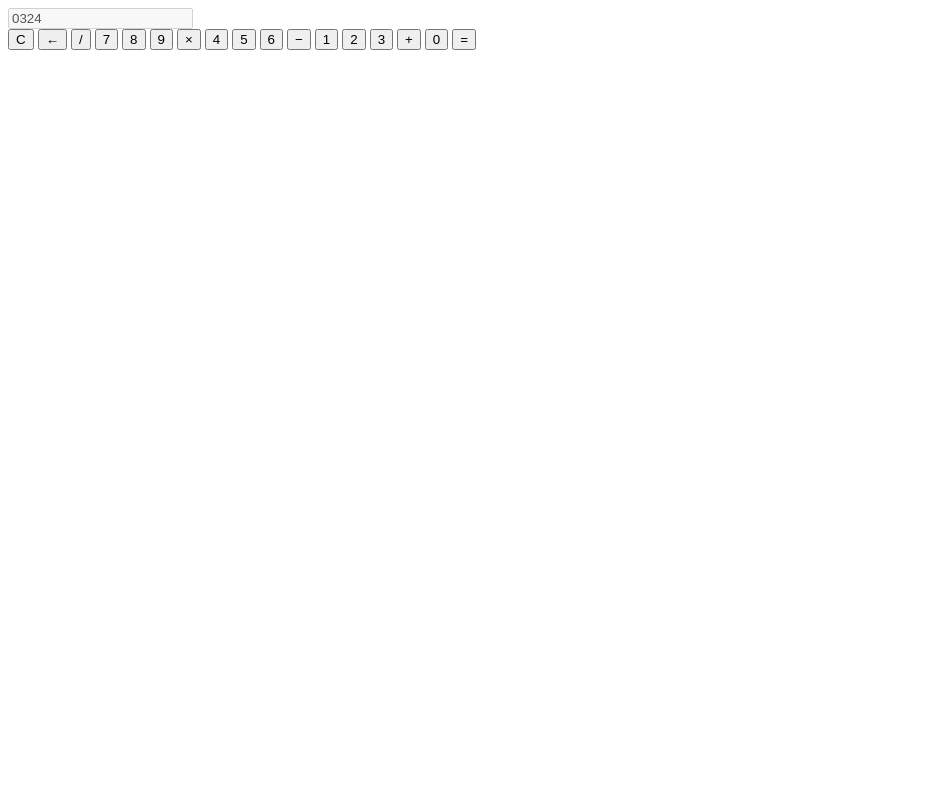
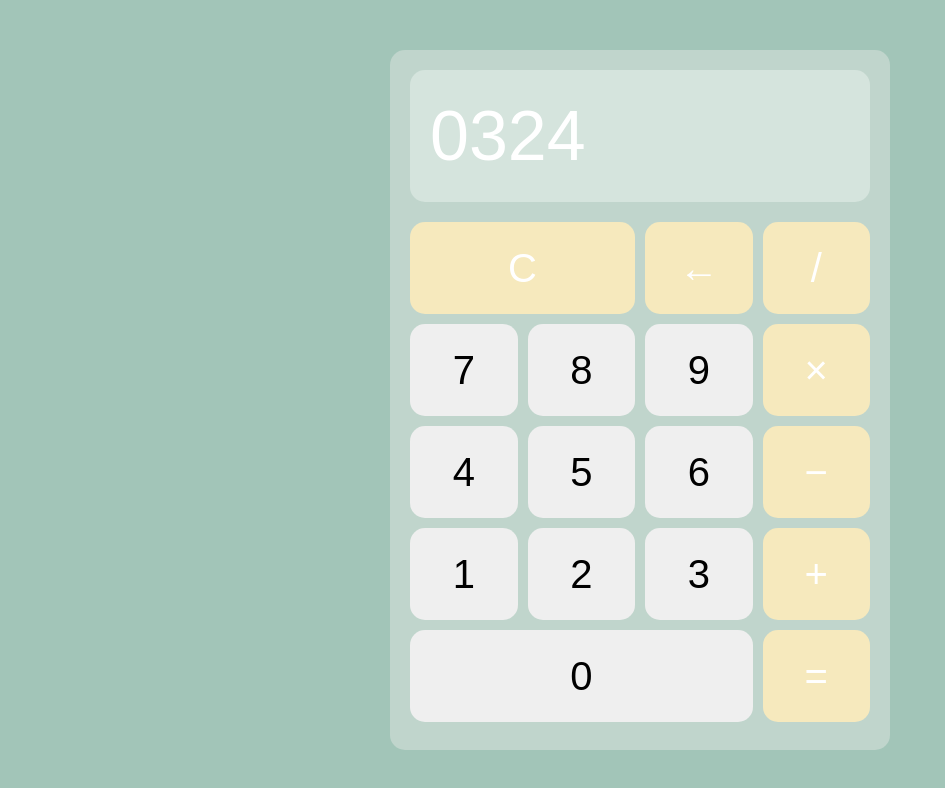
Before and after one commit to Mohammedhaamdy/Calculator, a plain HTML site: page index.html in a window 1280 px wide. Shown: the whole page, without its empty margins (0-945 px from the left). Drawn offline with Linux system fonts and the light colour scheme.

Commit message:
add-styling

```diff
--- a/index.html
+++ b/index.html
@@ -12,9 +12,9 @@
     <div class="calculator">
         <input type="text" class="display" id="display" disabled value="0324">
         <div class="buttons">
-            <button class="button operation">C</button>
+            <button class="button operation clear-btn">C</button>
             <button class="button operation">&larr;</button>
-            <button class="button">/</button>
+            <button class="button operation">/</button>
             <button class="button">7</button>
             <button class="button">8</button>
             <button class="button">9</button>
@@ -27,7 +27,7 @@
             <button class="button">2</button>
             <button class="button ">3</button>
             <button class="button operation">&plus;</button>
-            <button class="button">0</button>
+            <button class="button zero-btn">0</button>
             <button class="button operation">&equals;</button>
         </div>
         <script src="main.js"></script>
--- a/style.css
+++ b/style.css
@@ -0,0 +1,67 @@
+* {
+    margin: 0;
+    padding: 0;
+    box-sizing: border-box;
+}
+
+body {
+    display: flex;
+    justify-content: center;
+    align-items: center;
+    height: 100vh;
+    font-family: Arial, sans-serif;
+    background-color: #a2c5b8;
+}
+
+.calculator {
+    background-color: #c0d5cc;
+    width: 500px;
+    height: 700px;
+    padding: 20px;
+    border-radius: 15px;
+}
+
+/* display */
+
+.display {
+    border: none;
+    background-color: #d5e4dd;
+    width: 100%;
+    height: 20%;
+    padding: 20px;
+    border-radius: 15px;
+    font-size: 70px;
+    color: white;
+}
+
+/* buttons */
+
+.buttons {
+    margin-top: 20px;
+    display: grid;
+    grid-template-columns: repeat(4, 1fr);
+    gap: 10px;
+    height: 500px;
+}
+
+.button {
+    border: none;
+    border-radius: 15px;
+    font-size: 40px;
+    font-weight: 500;
+}
+
+.operation {
+    background-color: #f6e9bd;
+    color: white;
+}
+
+.clear-btn {
+    grid-column-start: 1;
+    grid-column-end: 3;
+}
+
+.zero-btn {
+    grid-column-start: 1;
+    grid-column-end: 4;
+}
```
